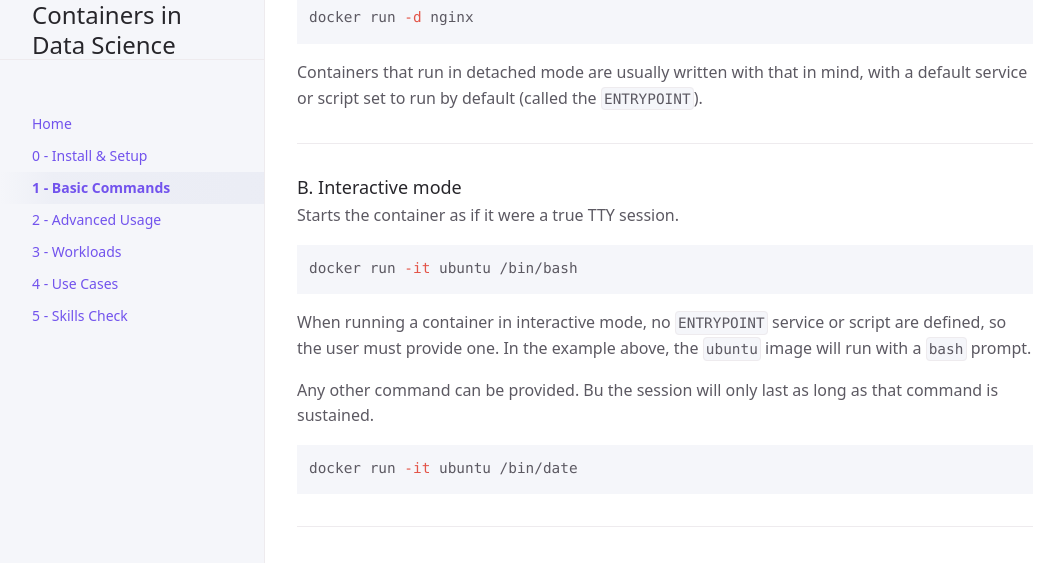
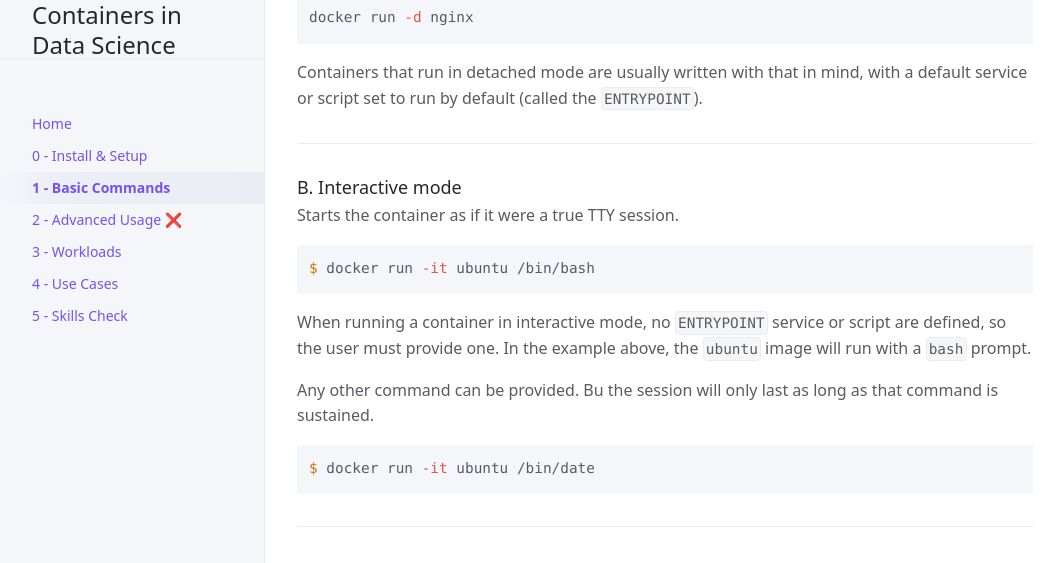
Before and after one commit to UVADS/container-basics, a Jekyll site: the page built from docs/basic-commands.md, in a window 1280 px wide and 1400 px high, scrolled down 2952 px. Shown: the top 563 px of the window, without its empty margins (107-1171 px from the left). Built offline with Jekyll 4.4.1, drawn with Linux system fonts in a browser that asks for light colours; cached includes are drawn as plain includes.

Commit message:
Finish out the page

````diff
--- a/docs/basic-commands.md
+++ b/docs/basic-commands.md
@@ -116,7 +116,7 @@ Containers that run in detached mode are usually written with that in mind, with
 Starts the container as if it were a true TTY session.
 
 ```bash
-docker run -it ubuntu /bin/bash
+$ docker run -it ubuntu /bin/bash
 ```
 
 When running a container in interactive mode, no `ENTRYPOINT` service
@@ -125,7 +125,7 @@ or script are defined, so the user must provide one. In the example above, the `
 Any other command can be provided. Bu the session will only last as long as that command is sustained.
 
 ```bash
-docker run -it ubuntu /bin/date
+$ docker run -it ubuntu /bin/date
 ```
 - - -
 
@@ -158,7 +158,7 @@ With a known running container name or ID, run the command. `exec` is usually us
 Here we will `exec` into the `nginx` container via the `bash` shell:
 
 ```bash
-docker exec -it e74a /bin/bash
+$ docker exec -it e74a /bin/bash
 ```
 
 Think of `docker exec` as similar to `docker run -it`.
@@ -168,11 +168,11 @@ Think of `docker exec` as similar to `docker run -it`.
 If you need to observe the log output of a container, or tail it in real-time, `docker logs` is your friend:
 
 ```bash
-docker logs e74a
+$ docker logs e74a
 ```
 
 ```bash
-docker logs --follow e74a
+$ docker logs --follow e74a
 ```
 
 ## 8. `docker stop`
````
Also changed, not shown: docs/advanced-commands.md (+1 -1 lines).
